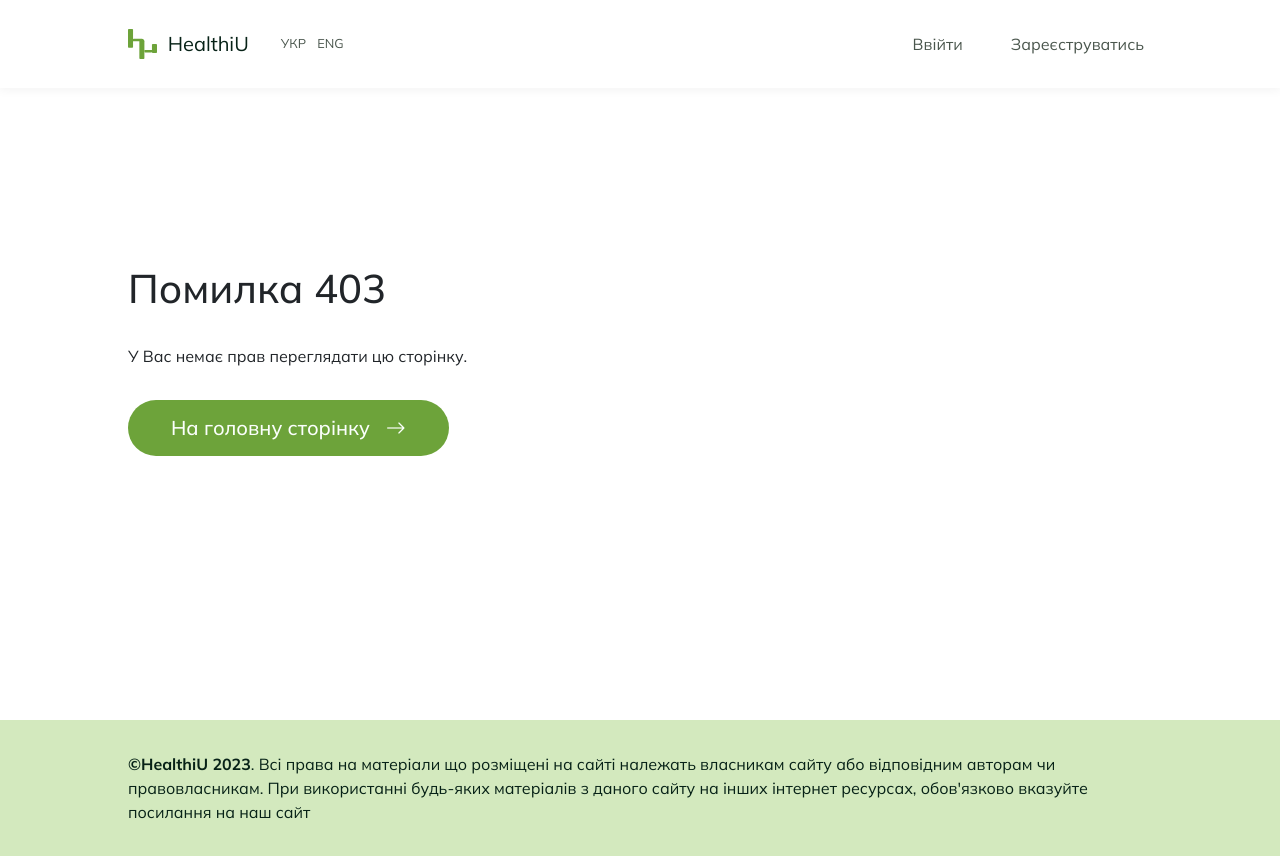
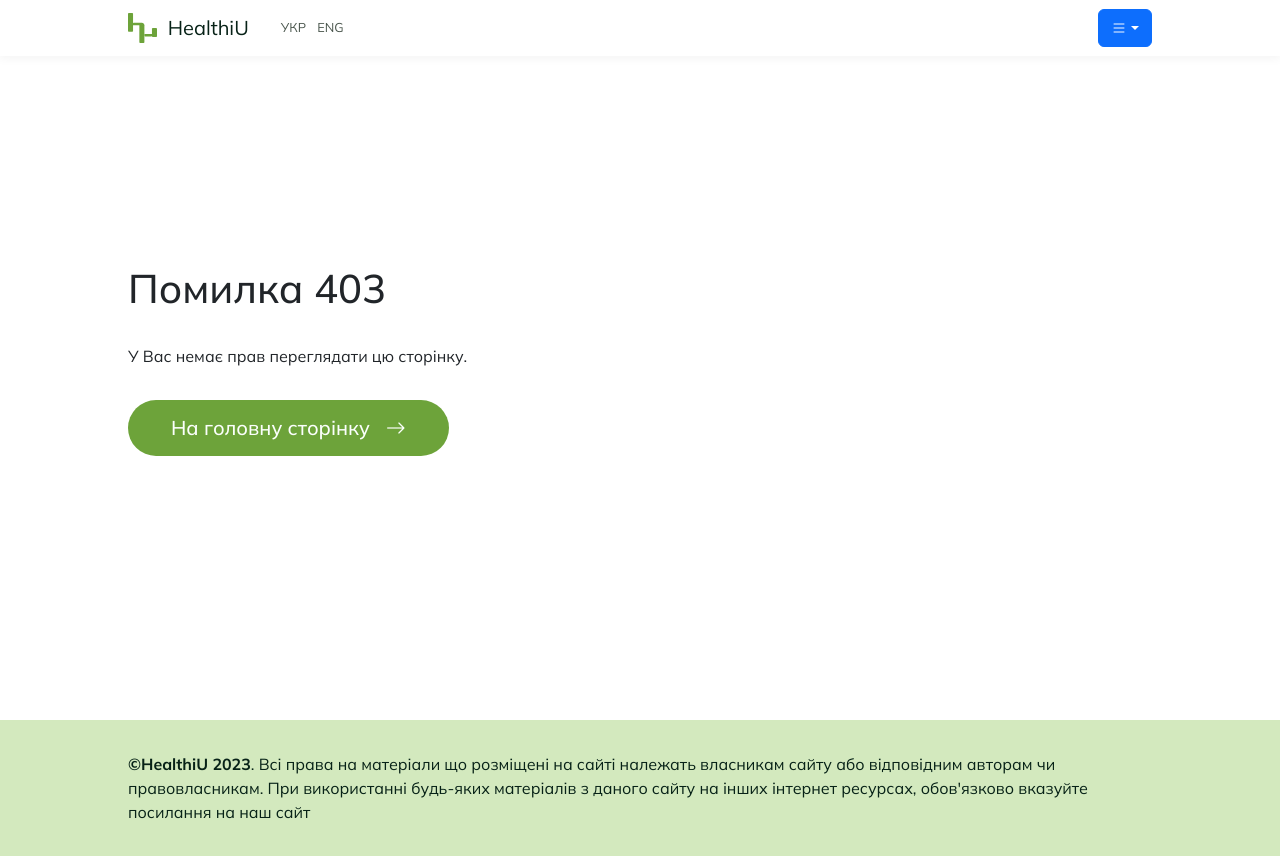
Before and after one commit to CursedHamster/HealhiU_REACT, a React (Vite) app: page /admin-messages in a window 1280 px wide. Built offline with nearby package versions, Linux system fonts and the light colour scheme.

Commit message:
changing navbar to dropdown #1

```diff
--- a/src/components/header/Header.jsx
+++ b/src/components/header/Header.jsx
@@ -1,7 +1,7 @@
 import { useState, useEffect, useContext, useRef } from "react";
 import "./Header.css";
 import { Context } from "../../Context";
-import { Navbar, Nav, Container } from "react-bootstrap";
+import { Navbar, Nav, Container, Dropdown } from "react-bootstrap";
 import { Link, useNavigate } from "react-router-dom";
 import ModalAlert from "../ModalAlert";
 import logo from "/logo.svg";
@@ -15,12 +15,16 @@ function Header() {
   const { adminRegistration, adminMessages } = text.header.admin;
   const [navs, setNavs] = useState(
     <>
-      <Link className="nav-link" to="/sign-in">
-        {signIn}
-      </Link>
+      <Dropdown.Item>
+        <Link className="nav-link" to="/sign-in">
+          {signIn}
+        </Link>
+      </Dropdown.Item>
+      <Dropdown.Item>
       <Link className="nav-link" to="/sign-up">
         {signUp}
       </Link>
+      </Dropdown.Item>
     </>
   );
   const [show, setShow] = useState(false);
@@ -107,7 +111,7 @@ function Header() {
 
   return (
     <>
-      <Navbar collapseOnSelect expand="lg" ref={ref}>
+      <Navbar collapseOnSelect expand="lg">
         <Container>
           <div className="logo-and-language">
             <Link className="navbar-brand" to="/">
@@ -128,12 +132,21 @@ function Header() {
               </p>
             </div>
           </div>
-          <Navbar.Toggle aria-controls="basic-navbar-nav">
+          <Dropdown>
+            <Dropdown.Toggle id="dropdown-basic">
+              <i className="bi bi-list"></i>
+            </Dropdown.Toggle>
+
+            <Dropdown.Menu>
+              {navs}
+            </Dropdown.Menu>
+          </Dropdown>
+          {/* <Navbar.Toggle ref={ref} aria-controls="basic-navbar-nav">
             <i className="bi bi-list"></i>
           </Navbar.Toggle>
           <Navbar.Collapse id="basic-navbar-nav">
             <Nav>{navs}</Nav>
-          </Navbar.Collapse>
+          </Navbar.Collapse> */}
         </Container>
       </Navbar>
       <ModalAlert
```
